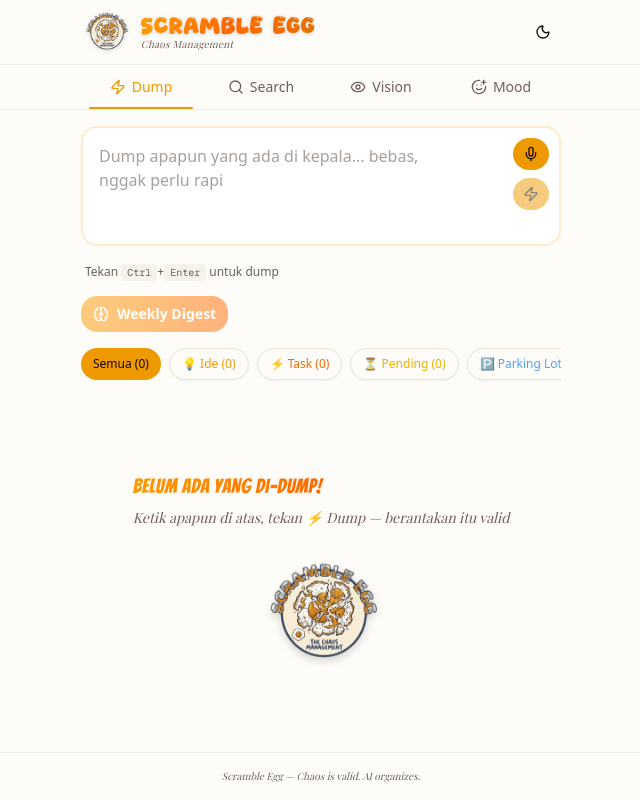
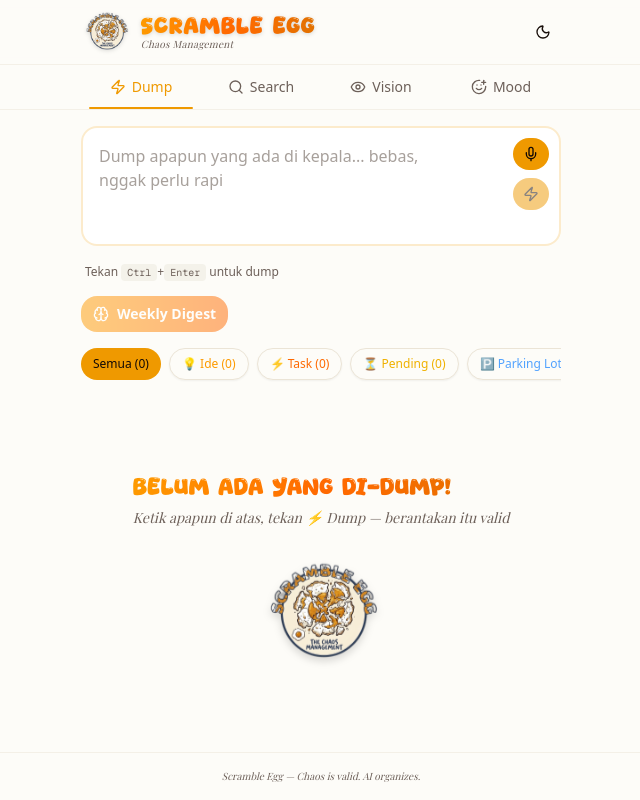
Before and after one commit to bangnevgo/ScrambleEgg, a Next.js app: page / in a window 1280 px wide. Shown: the whole page, without its empty margins (319-959 px from the left). Built offline with nearby package versions, Linux system fonts and the light colour scheme; a web font is replaced by a local one.

Commit message:
7ae2694f-7869-4d29-bf0c-aa9f4c373727

```diff
--- a/src/app/page.tsx
+++ b/src/app/page.tsx
@@ -329,7 +329,7 @@
       >
         <div className="flex-1" />
         <div>
-          <p className="text-xl font-display tracking-wide bg-gradient-to-r from-amber-500 via-orange-500 to-amber-600 bg-clip-text text-transparent">Belum ada yang di-dump!</p>
+          <p className="text-xl font-malam-poek tracking-wide bg-gradient-to-r from-amber-500 via-orange-500 to-amber-600 bg-clip-text text-transparent">Belum ada yang di-dump!</p>
           <p className="text-sm text-muted-foreground mt-2 font-serif italic">Ketik apapun di atas, tekan ⚡ Dump — berantakan itu valid</p>
         </div>
         <div className="animate-egg-bounce">
@@ -1000,7 +1000,7 @@
                 className="h-10 w-auto object-contain drop-shadow-sm"
               />
               <div>
-                <h1 className="text-xl tracking-wider leading-tight bg-gradient-to-r from-amber-500 via-orange-500 to-amber-600 dark:from-amber-400 dark:via-orange-400 dark:to-amber-500 bg-clip-text text-transparent drop-shadow-sm" style={{ fontFamily: 'var(--font-malam-poek)' }}>
+                <h1 className="text-xl font-malam-poek tracking-wider leading-tight bg-gradient-to-r from-amber-500 via-orange-500 to-amber-600 dark:from-amber-400 dark:via-orange-400 dark:to-amber-500 bg-clip-text text-transparent drop-shadow-sm">
                   Scramble Egg
                 </h1>
                 <p className="text-[10px] text-muted-foreground leading-tight font-serif italic tracking-wide">Chaos Management</p>
```
